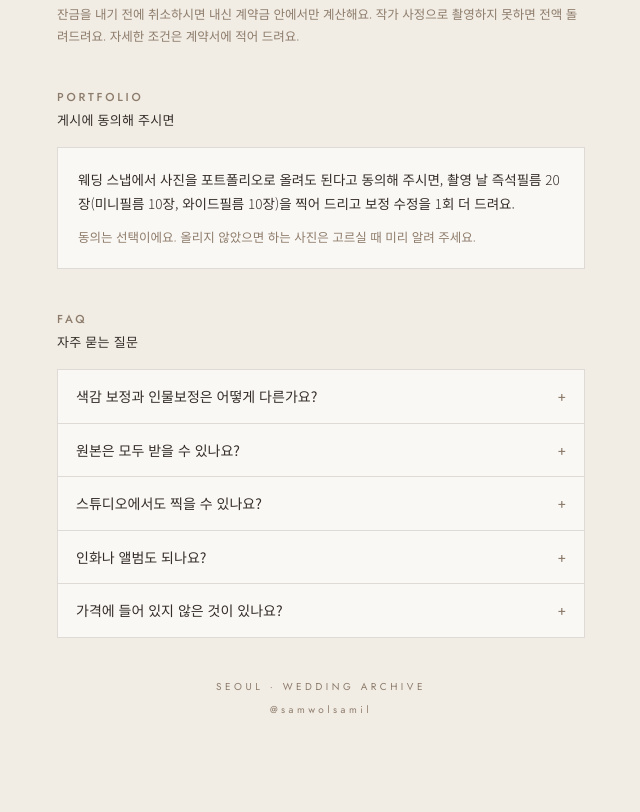
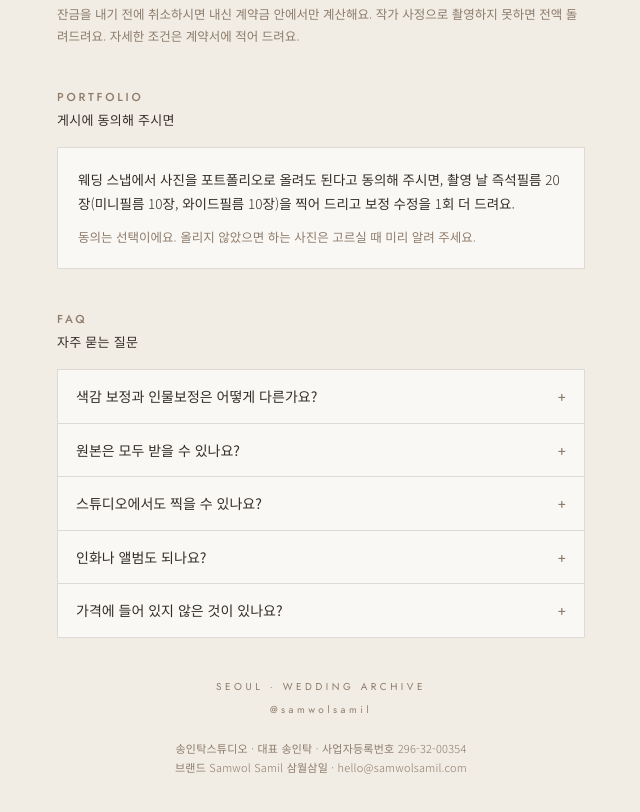
Before and after one commit to intakgoon-lab/samwolsamil-site, a plain HTML site: page index.html in a window 1280 px wide. Shown: the part 3054-3866 px from the top of the page, without its empty margins (319-959 px from the left). Before the commit the page ends 3829 px from the top, so only its background shows below. Drawn offline with Linux system fonts and the light colour scheme.

Commit message:
Add files via upload

```diff
--- a/index.html
+++ b/index.html
@@ -103,6 +103,7 @@ details[open] summary::after{content:"–"}
 details p{padding:0 0 16px;font-size:13px;color:var(--ink);opacity:.88}
 
 footer{text-align:center;font-family:'Jost',sans-serif;font-size:10px;letter-spacing:.35em;color:var(--oak);display:flex;flex-direction:column;gap:6px}
+.biz{margin-top:14px;font-family:var(--body);font-size:11px;letter-spacing:.02em;line-height:1.7;color:var(--oak)}
 @media (max-width:420px){
   .retouch{grid-template-columns:1fr}
   .retouch div+div{border-left:none;border-top:1px solid var(--line)}
@@ -238,7 +239,9 @@ footer{text-align:center;font-family:'Jost',sans-serif;font-size:10px;letter-spa
     </div>
   </section>
 
-  <footer><span>SEOUL · WEDDING ARCHIVE</span><span>@samwolsamil</span></footer>
+  <footer><span>SEOUL · WEDDING ARCHIVE</span><span>@samwolsamil</span>
+    <p class="biz">송인탁스튜디오 · 대표 송인탁 · 사업자등록번호 296-32-00354<br>브랜드 Samwol Samil 삼월삼일 · hello@samwolsamil.com</p>
+  </footer>
 </div>
 
 <script>
```
